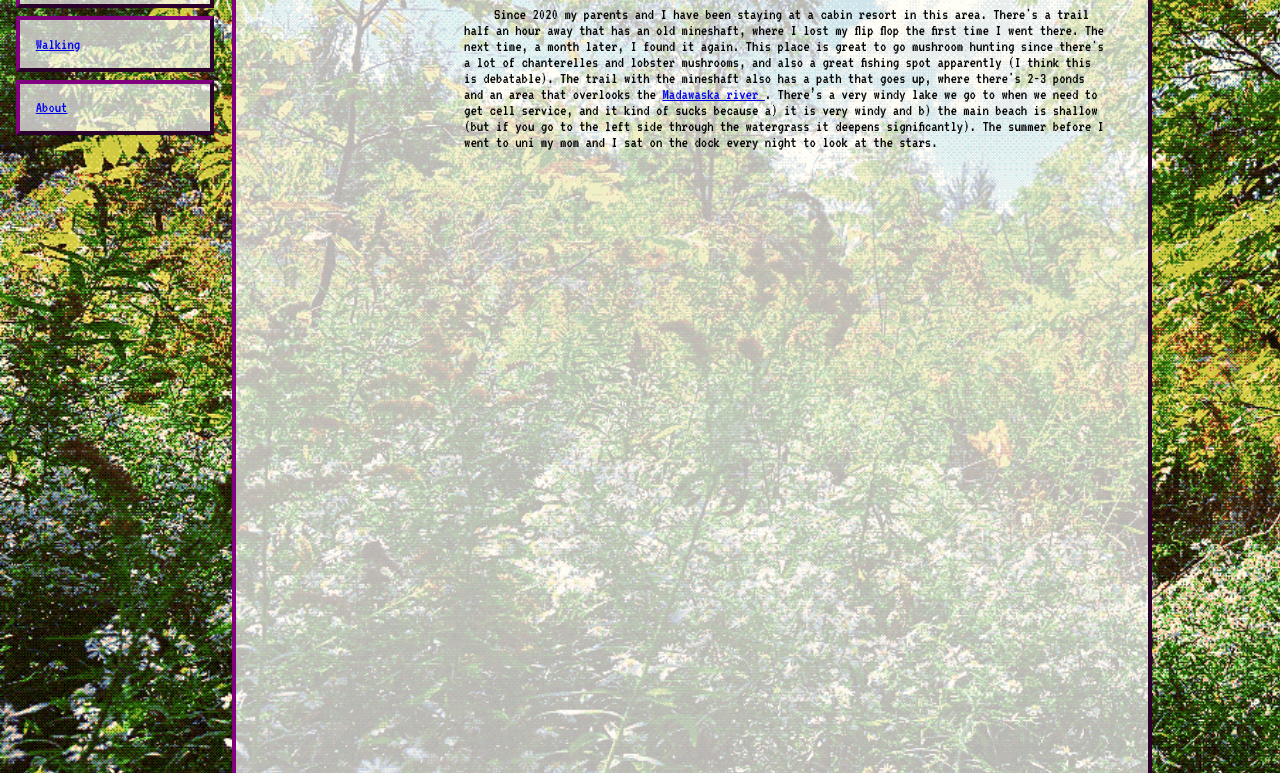
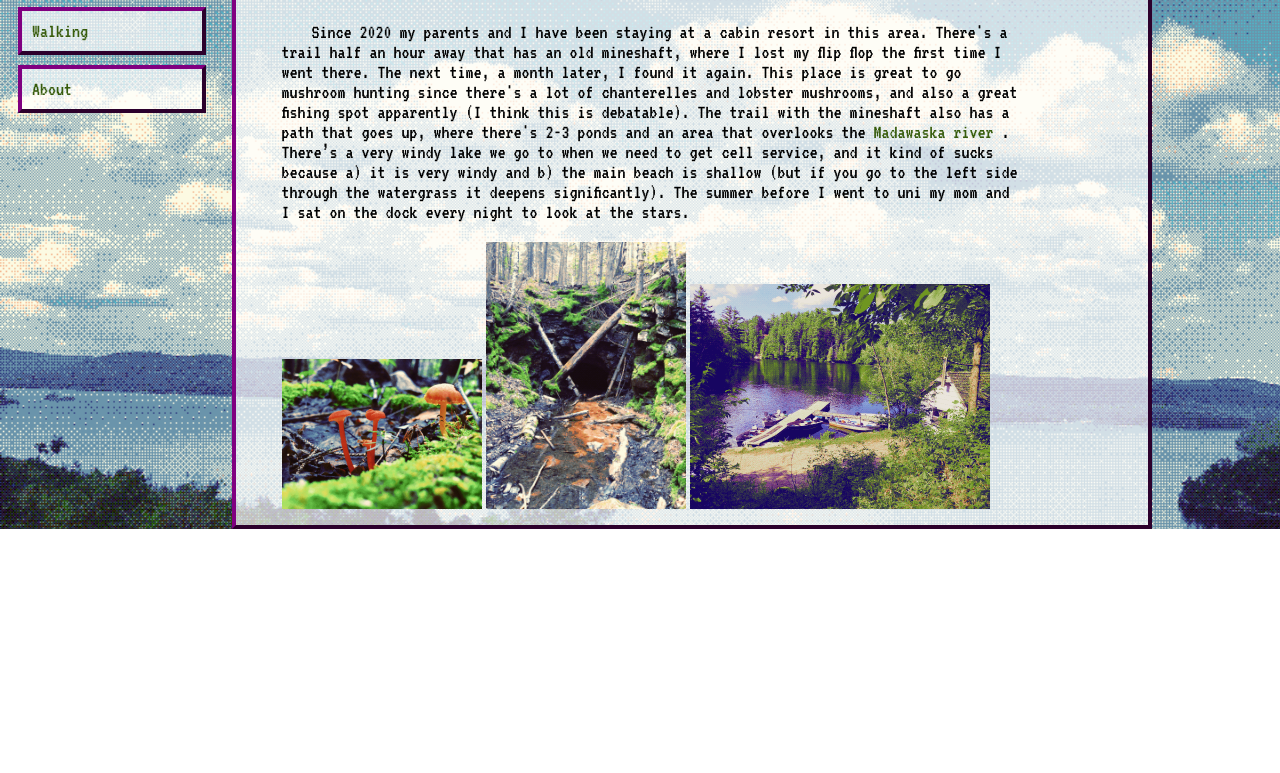
Before and after one commit to LizaCentipede/Bancroft, a plain HTML site: page index.html in a window 1280 px wide. Shown: the part 279-1052 px from the top of the page. After the commit the page ends 808 px from the top, so only its background shows below. Drawn offline with Linux system fonts and the light colour scheme; a web font is replaced by a local one.

Commit message:
bancroft

```diff
--- a/index.html
+++ b/index.html
@@ -12,7 +12,7 @@
 
     <style>
       body {
-        background-image: url('dithered.png');
+        background-image: url('lake.png');
         background-repeat: repeat;
         background-size: 1700px auto;
       }
@@ -21,7 +21,7 @@
         border: 4px purple;
         border-style: outset;
         width: 57em;
-        height: 60em;
+        height: 40em;
         background-color: rgba(255, 255, 255, 0.7);
         clear: both;
         position: absolute;
@@ -31,13 +31,13 @@
       }
 
       div.text {
-        width: 40em;
+        width: 46em;
         height: 20em;
         background-color: rgba(255, 255, 255, 0);
         clear: both;
         position: absolute;
-        left: 25%;
-        top: 5%;
+        left: 5%;
+        top: 10%;
         float: right;
         display: block;
       }
@@ -88,15 +88,43 @@
 
 
       li a {
-        font-family: "VT323";
+        font-size: 20px;
         border: 4px purple;
         border-style: outset;
         display: block;
-        width: 10em;
+        width: 8em;
         margin: .5em;
-        font-size: .99em;
         background-color: rgba(255, 255, 255, 0.7);
-        padding: 1em;
+        padding: 0.5em;
+        font-family: "VT323", monospace;
+      }
+
+            li a.hover{
+        background-color: white;
+      }
+
+        a:visited {
+        color: #375c0c;
+        text-decoration: none;
+      }
+
+      a:link {
+        color: #375c0c;
+        text-decoration: none;
+      }
+
+      a:hover {
+        color: #91bf08;
+        text-decoration: none;
+      }
+            h4{
+        font-size: 23px;
+      }
+
+      th,
+      td,
+      p {
+        font-size: 20px;
       }
 
     </style>
@@ -107,6 +135,10 @@
       <div class="text">
         <h2> BANCROFT/ COMBERMERE/ CRAIGMONT AREA</h2>
       <p> Since 2020 my parents and I have been staying at a cabin resort in this area. There's a trail half an hour away that has an old mineshaft, where I lost my flip flop the first time I went there. The next time, a month later, I found it again. This place is great to go mushroom hunting since there's a lot of chanterelles and lobster mushrooms, and also a great fishing spot apparently (I think this is debatable). The trail with the mineshaft also has a path that goes up, where there's 2-3 ponds and an area that overlooks the <a href="https://en.wikipedia.org/wiki/Madawaska_River_(Ontario)#See_also">  Madawaska river </a>. There’s a very windy lake we go to when we need to get cell service, and it kind of sucks because a) it is very windy and b) the main beach is shallow (but if you go to the left side through the watergrass it deepens significantly). The summer before I went to uni my mom and I sat on the dock every night to look at the stars.</p>
+
+        <img src="mush.png" alt="bright orange mushrooms on forest floor." width="200px">
+                <img src="mine.png" alt="Entrance to mineshaft" width="200px">
+                <img src="bancro.png" alt="view of Madawaska from Silgrey Cabins Resort." width="300px">
       </div>
     </div>
     <ul id="navba">
```
